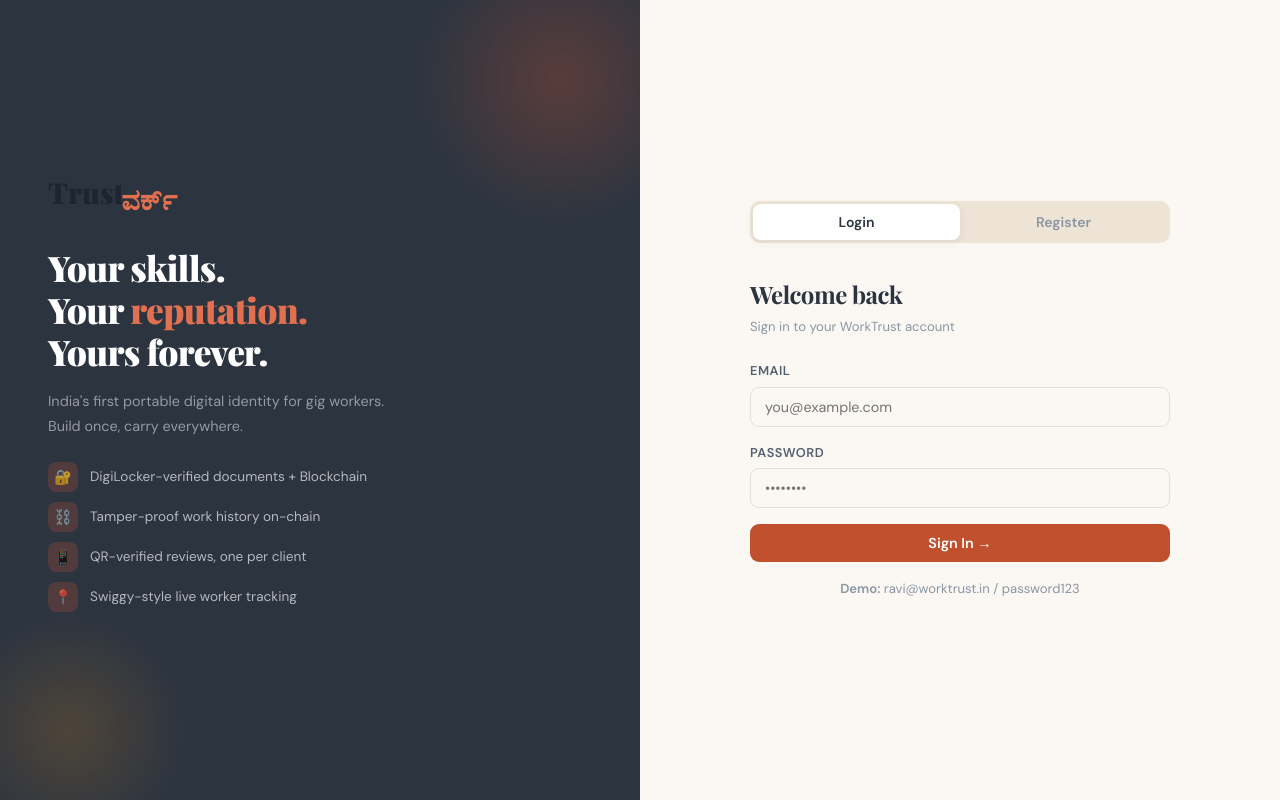
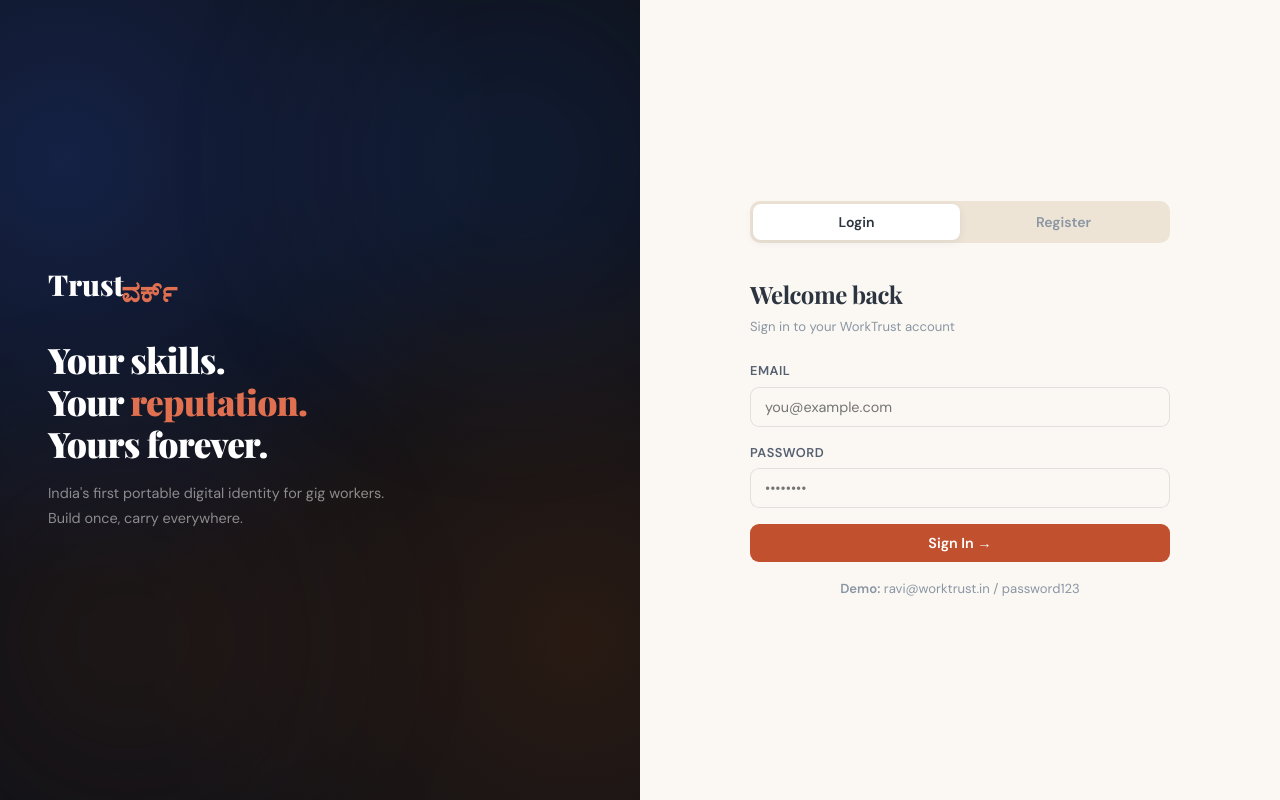
Before and after one commit to yashwanthcs080-create/gigwork-backend, a website: page index.html in a window 1280 px wide. Drawn offline with nearby package versions, Linux system fonts and the light colour scheme.

Commit message:
Update homepage background design, remove features checklist, and style brand logo for visibility

```diff
--- a/index.html
+++ b/index.html
@@ -7,17 +7,15 @@
 <style>
 body{min-height:100vh;display:flex}
 .split{display:grid;grid-template-columns:1fr 1fr;width:100%;min-height:100vh}
-.left{background:var(--slate);display:flex;flex-direction:column;justify-content:center;padding:3rem;position:relative;overflow:hidden}
-.left::before{content:'';position:absolute;top:-80px;right:-80px;width:320px;height:320px;border-radius:50%;background:radial-gradient(circle,rgba(193,80,46,0.3),transparent 65%)}
-.left::after{content:'';position:absolute;bottom:-60px;left:-60px;width:260px;height:260px;border-radius:50%;background:radial-gradient(circle,rgba(212,134,26,0.2),transparent 65%)}
+.left{background:radial-gradient(circle at 10% 20%, rgba(30, 58, 138, 0.4), transparent 50%), radial-gradient(circle at 90% 80%, rgba(120, 53, 4, 0.25), transparent 50%), #0e1118;display:flex;flex-direction:column;justify-content:center;padding:3rem;position:relative;overflow:hidden}
+.left::before{content:'';position:absolute;top:-20%;right:-20%;width:80%;height:80%;border-radius:50%;background:radial-gradient(circle,rgba(37,99,235,0.15),transparent 70%);filter:blur(60px);pointer-events:none}
+.left::after{content:'';position:absolute;bottom:-20%;left:-20%;width:80%;height:80%;border-radius:50%;background:radial-gradient(circle,rgba(146,64,14,0.15),transparent 70%);filter:blur(60px);pointer-events:none}
 .brand{font-size:1.8rem;margin-bottom:2.5rem;position:relative;z-index:1}
+.brand .brand-trust{color:white}
 .brand .brand-work{color:var(--terracotta-light)}
 .headline{font-family:'Playfair Display',serif;font-size:2.2rem;font-weight:900;color:white;line-height:1.2;margin-bottom:1rem;position:relative;z-index:1;letter-spacing:-0.02em}
 .headline em{color:var(--terracotta-light);font-style:normal}
-.desc{font-size:0.9rem;color:rgba(255,255,255,0.5);line-height:1.7;margin-bottom:1.5rem;position:relative;z-index:1;max-width:340px}
-.features{position:relative;z-index:1}
-.feat{display:flex;align-items:center;gap:12px;margin-bottom:10px;font-size:0.85rem;color:rgba(255,255,255,0.65)}
-.feat-icon{width:30px;height:30px;border-radius:8px;background:rgba(193,80,46,0.25);display:flex;align-items:center;justify-content:center;font-size:0.9rem;flex-shrink:0}
+.desc{font-size:0.9rem;color:rgba(255,255,255,0.5);line-height:1.7;margin-bottom:0px;position:relative;z-index:1;max-width:340px}
 
 .right{display:flex;flex-direction:column;justify-content:center;padding:3rem;background:var(--warm-white);overflow-y:auto}
 .panel{max-width:420px;margin:0 auto;width:100%}
@@ -73,12 +71,7 @@
     <div class="brand brand-lockup"><span class="brand-trust">Trust</span><span class="brand-work">ವರ್ಕ್</span></div>
     <div class="headline">Your skills.<br>Your <em>reputation.</em><br>Yours forever.</div>
     <div class="desc">India's first portable digital identity for gig workers. Build once, carry everywhere.</div>
-    <div class="features">
-      <div class="feat"><div class="feat-icon">🔐</div>DigiLocker-verified documents + Blockchain</div>
-      <div class="feat"><div class="feat-icon">⛓️</div>Tamper-proof work history on-chain</div>
-      <div class="feat"><div class="feat-icon">📱</div>QR-verified reviews, one per client</div>
-      <div class="feat"><div class="feat-icon">📍</div>Swiggy-style live worker tracking</div>
-    </div>
+
   </div>
 
   <div class="right">
```
